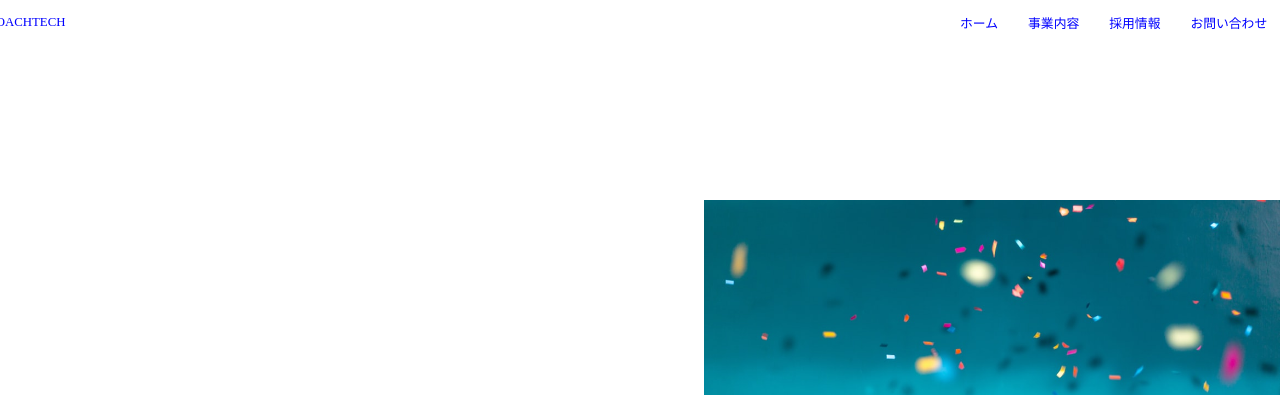
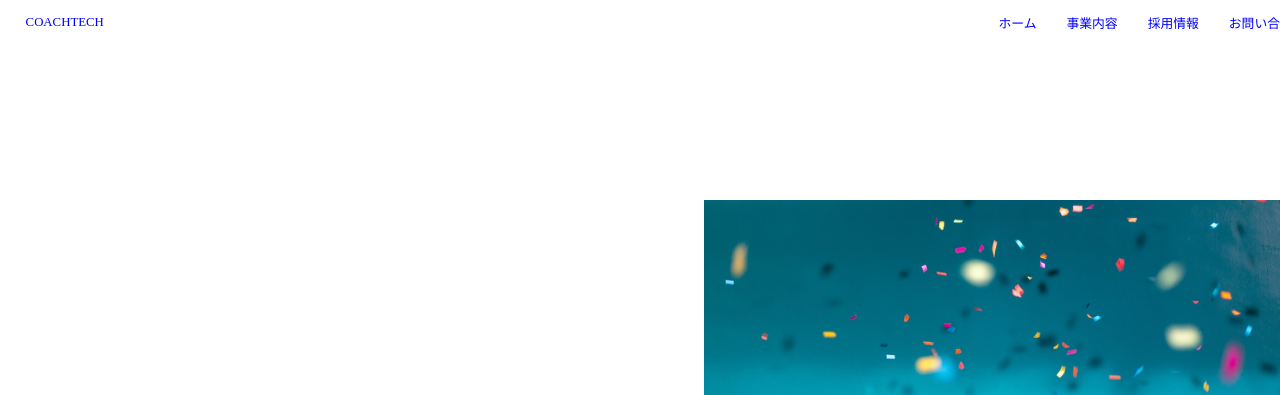
Before and after one commit to ayaka0601/20231214_sueyoshi, a plain HTML site: page index.html in a window 1280 px wide. Shown: the top 395 px of the page. Drawn offline with Linux system fonts and the light colour scheme.

Commit message:
任意のメッセージ

```diff
--- a/index.html
+++ b/index.html
@@ -11,15 +11,13 @@
 
 <body>
     <header>
-        <div>
-            <a href="/">COACHTECH</a>
-        </div>
-        <nav>
-            <ul>
-                <li><a href="#">ホーム</a></li>
-                <li><a href="#">事業内容</a></li>
-                <li><a href="#">採用情報</a></li>
-                <li><a href="#">お問い合わせ</a></li>
+        <a class="title" href="#">COACHTECH</a>
+        <nav class="menu">
+            <ul class="list">
+                <li class="item1"><a href="#">ホーム</a></li>
+                <li class="item2"><a href="#">事業内容</a></li>
+                <li class="item3"><a href="#">採用情報</a></li>
+                <li class="item4"><a href="#">お問い合わせ</a></li>
             </ul>
         </nav>
     </header>
--- a/style.css
+++ b/style.css
@@ -17,7 +17,7 @@ header {
     align-items: center;
     position: fixed;
     top: 0;
-    left: -3%;
+    left: 0;
     font-size: 1vw;
 }
 
```
